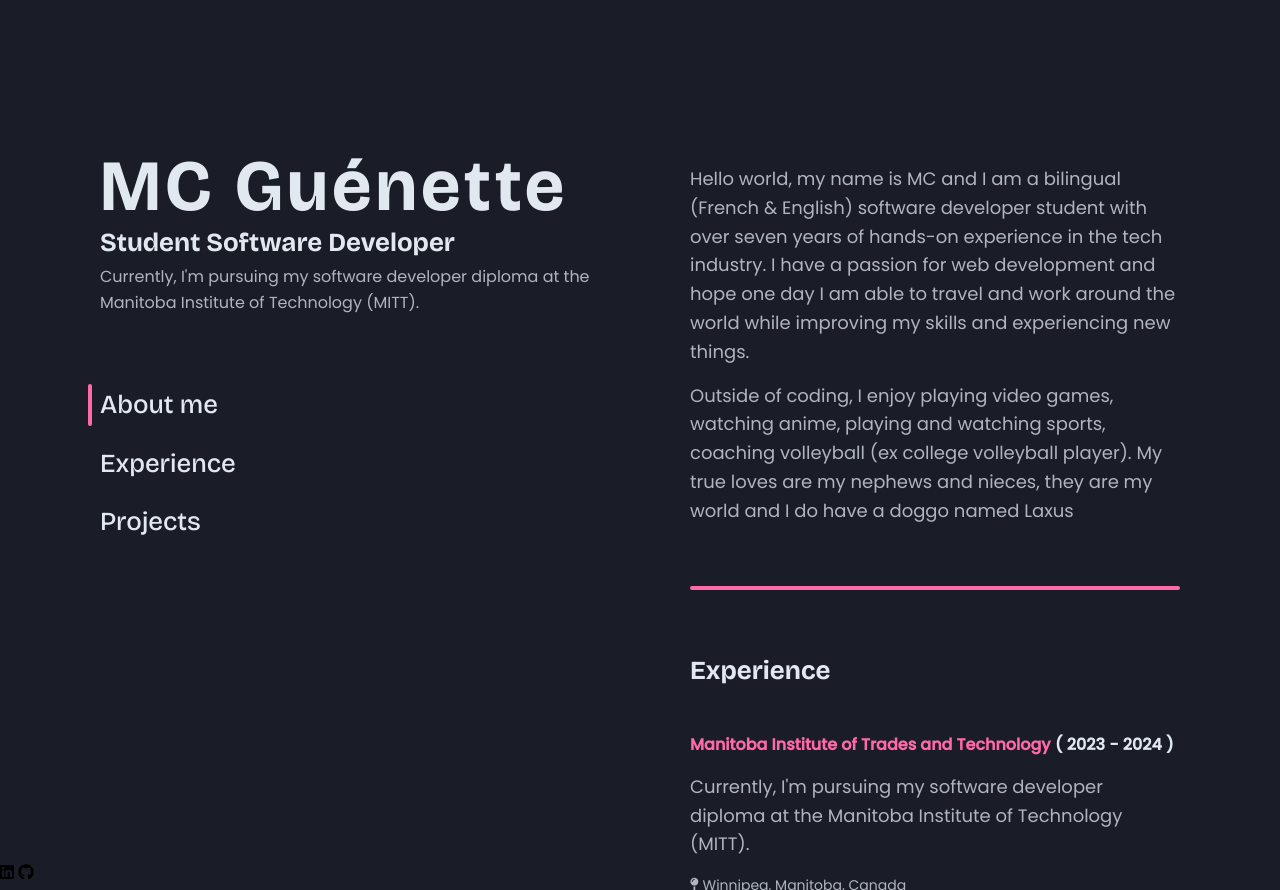
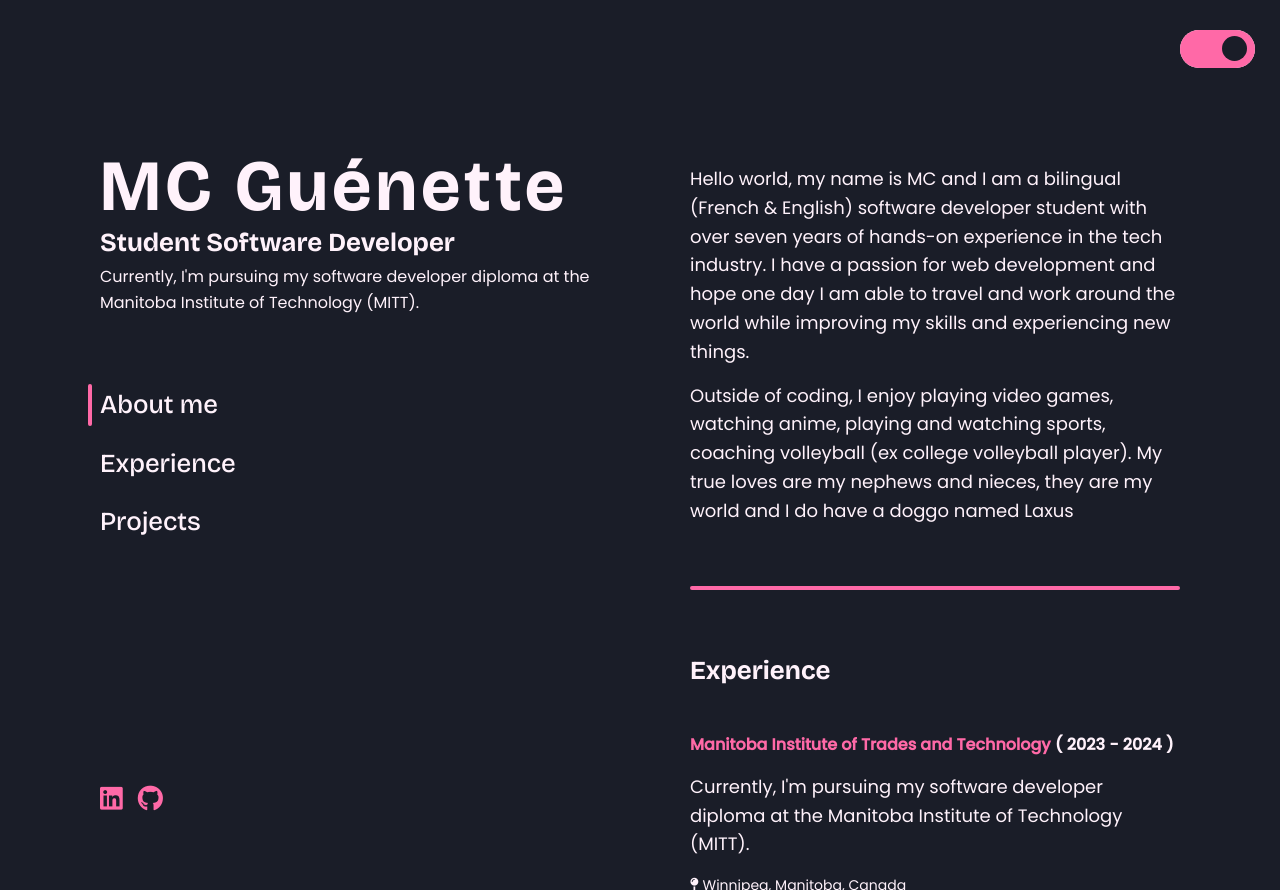
Before and after one commit to mcguenette/my-new-website, a website: page index.html in a window 1280 px wide. Both pictures are taken after a click on the link "About me". Drawn offline with nearby package versions, Linux system fonts and the light colour scheme; a web font is replaced by a local one.

Commit message:
added dark mode with toggle

```diff
--- a/index.html
+++ b/index.html
@@ -1,5 +1,6 @@
 <!DOCTYPE html>
 <html lang="en">
+
 <head>
     <meta charset="UTF-8">
     <meta name="viewport" content="width=device-width, initial-scale=1.0">
@@ -11,33 +12,49 @@
     <link rel="shortcut icon"
         href="https://res.cloudinary.com/dzdgpwtox/image/upload/v1656263678/designer-tool-uploads/bucket_9200/1656263676160.png"
         type="image/x-icon">
-        <script src="https://kit.fontawesome.com/20608a4ccb.js" crossorigin="anonymous"></script>
+    <script src="https://kit.fontawesome.com/20608a4ccb.js"
+        crossorigin="anonymous"></script>
     <link rel="preconnect" href="https://fonts.googleapis.com">
     <link rel="preconnect" href="https://fonts.gstatic.com" crossorigin>
-    <link href="https://fonts.googleapis.com/css2?family=Bricolage+Grotesque:opsz,wght@12..96,500;12..96,700;12..96,800&family=Darker+Grotesque:wght@900&family=Lilita+One&family=Poppins:wght@100;300;400;500&display=swap" rel="stylesheet">
+    <link
+        href="https://fonts.googleapis.com/css2?family=Bricolage+Grotesque:opsz,wght@12..96,500;12..96,700;12..96,800&family=Darker+Grotesque:wght@900&family=Lilita+One&family=Poppins:wght@100;300;400;500&display=swap"
+        rel="stylesheet">
     <link href="./src/style.css" rel="stylesheet">
     <script src="./src/main.js" defer></script>
     <title>MC Guenette</title>
 </head>
 <!-- <div id="light" style="--light-position-y: 0; --light-position-x: 0"></div> -->
+
+<body data-theme="dark">
+    <div class="switch-container">
+        <label>
+            <input type="checkbox" id="theme-toggle">
+            <span class="toggle"></span>
+        </label>
+    </div>
     <div class="container">
         <div class="two-columns">
             <header>
                 <div class="profile">
                     <h1><a href="/">MC Guénette</a></h1>
                     <h2>Student Software Developer</h2>
-                <p> Currently, I'm pursuing my software developer diploma at the
+                    <p> Currently, I'm pursuing my software developer diploma at
+                        the
                         Manitoba Institute of Technology (MITT).
                     </p>
-            </div>
+                    <!-- <button id="theme-switch" class="toggle">Dark Mode</button> -->
                     <nav>
                         <div id="marker"></div>
                         <a href="#" id="about-nav">About me</a>
                         <a href="#" id="experience-nav">Experience</a>
                         <a href="#" id="projects-nav">Projects</a>
                     </nav>
+                </div>
+                <nav class="footer">
+                    <a href="https://www.linkedin.com/in/mc-guenette/"><i class="fa-brands fa-linkedin"></i></a>
+                    <a href="https://github.com/mcguenette"><i class="fa-brands fa-github"></i></a>
+                </nav>
             </header>
-        <body>
             <main>
                 <section id="about">
                     <div>
@@ -50,9 +67,12 @@
                             and experiencing new things.
                         </p>
                         <p>
-                            Outside of coding, I enjoy playing video games, watching anime,
-                             playing and watching sports, coaching volleyball (ex college volleyball player).
-                             My true loves are my nephews and nieces, they are my world and I do have a doggo named Laxus
+                            Outside of coding, I enjoy playing video games,
+                            watching anime,
+                            playing and watching sports, coaching volleyball (ex
+                            college volleyball player).
+                            My true loves are my nephews and nieces, they are my
+                            world and I do have a doggo named Laxus
                         </p>
                         <div>
 
@@ -63,24 +83,37 @@
                 <section id="experience">
                     <h2>Experience</h2>
                     <div class="group-list">
-                            <h3>Manitoba Institute of Trades and Technology <span> ( 2023 - 2024 )</span></h3>
-                            <p> Currently, I'm pursuing my software developer diploma at the Manitoba Institute of Technology (MITT).
+                        <h3>Manitoba Institute of Trades and Technology <span> (
+                                2023 - 2024 )</span></h3>
+                        <p> Currently, I'm pursuing my software developer
+                            diploma at the Manitoba Institute of Technology
+                            (MITT).
                         </p>
-                            <p class="location"><i class="fa-solid fa-map-pin"></i> Winnipeg, Manitoba, Canada</p>
+                        <p class="location"><i class="fa-solid fa-map-pin"></i>
+                            Winnipeg, Manitoba, Canada</p>
                         <h3>Bold Commerce <span> ( 2015 - 2023 )</span></h3>
                         <p>
-                                Started in 2015, as one of the original members of the company, where I was hired as a
-                                Tier I Specialist + Account Manager. Worked with customers, developers, product managers
-                                to help identify bugs, help customers get setup and fix minor app/frontend issues.
+                            Started in 2015, as one of the original members of
+                            the company, where I was hired as a
+                            Tier I Specialist + Account Manager. Worked with
+                            customers, developers, product managers
+                            to help identify bugs, help customers get setup and
+                            fix minor app/frontend issues.
                         <p>
-                                Then, after some self-teaching I was able to reach the next level as a Tier II Specialist.
-                                In Tier II we handled more code, helped integrate applications on Shopify and worked on frontend
-                                bugs. Most frontend issues were fixable and when we came across some that were needing dev attention
-                                (backend bugs as well) we would create Jira tickets and escalate. Before leaving, I was able to gain some
+                            Then, after some self-teaching I was able to reach
+                            the next level as a Tier II Specialist.
+                            In Tier II we handled more code, helped integrate
+                            applications on Shopify and worked on frontend
+                            bugs. Most frontend issues were fixable and when we
+                            came across some that were needing dev attention
+                            (backend bugs as well) we would create Jira tickets
+                            and escalate. Before leaving, I was able to gain
+                            some
                             experience as a Tier II Expert & Tier II Team Lead.
                         </p>
                         </p>
-                            <p class="location"><i class="fa-solid fa-map-pin"></i> Ile-des-chenes, MB & Winnipeg, Manitoba, Canada</p>
+                        <p class="location"><i class="fa-solid fa-map-pin"></i>
+                            Ile-des-chenes, MB & Winnipeg, Manitoba, Canada</p>
                     </div>
                 </section>
                 <hr>
@@ -88,33 +121,38 @@
                     <h2>Projects</h2>
                     <div>
                         <div>
-                            <h3><a href="https://github.com/mcguenette?tab=repositories">Github repositories</a></h3>
+                            <h3><a
+                                    href="https://github.com/mcguenette?tab=repositories">Github
+                                    repositories</a></h3>
                             <hr class="hr-hyper">
-                            <h4><a href="https://mcguenette.github.io/guessing-game-dev/">Guessing game</a></h4>
-                            <p>A game where a player has 5 attempts to guess the secret number.
-                                The number is between 1-50 & there are messages to show how close you are. Guess away!
+                            <h4><a
+                                    href="https://mcguenette.github.io/guessing-game-dev/">Guessing
+                                    game</a></h4>
+                            <p>A game where a player has 5 attempts to guess the
+                                secret number.
+                                The number is between 1-50 & there are messages
+                                to show how close you are. Guess away!
                             </p>
-                            <h4><a href="https://mcguenette.github.io/light-bulb/">Light bulb</a></h4>
-                            <p>This simple project demonstrates the functionality of a lightbulb and a switch to control its on/off state.
-                                It is designed for beginners to understand the basics of HTML, CSS, and JavaScript.
+                            <h4><a
+                                    href="https://mcguenette.github.io/light-bulb/">Light
+                                    bulb</a></h4>
+                            <p>This simple project demonstrates the
+                                functionality of a lightbulb and a switch to
+                                control its on/off state.
+                                It is designed for beginners to understand the
+                                basics of HTML, CSS, and JavaScript.
                             </p>
-                            <h4><a href="https://mcguenette.github.io/magic-8-ball-dev/">Magic 8 ball</a></h4>
-                            <p> Lorem ipsum dolor sit amet, consectetur adipisicing elit.
-                                Maiores, itaque recusandae consequuntur eum,
-                                accusamus aspernatur delectus, libero assumenda accusantium tempore optio nemo
-                                totam magni quidem ipsa mollitia atque dignissimos laudantium.
+                            <h4><a
+                                    href="https://mcguenette.github.io/magic-8-ball-dev/">Magic
+                                    8 ball</a></h4>
+                            <p>I decided to create a magic 8 ball (taking it back to the 90s! 📻 )
+                                where you ask a yes or no question and the ball will give an answer.
                             </p>
                         </div>
                     </div>
                 </section>
-                <hr>
             </main>
-        </body>
         </div>
     </div>
-<footer>
-    <i class="fa-brands fa-linkedin"></i>
-    <i class="fa-brands fa-github"></i>
-</footer>
-
+</body>
 </html>
--- a/src/main.js
+++ b/src/main.js
@@ -20,6 +20,20 @@ function selectAll(selector, parent = document) {
   return [...parent.querySelectorAll(selector)];
 }
 
+// Dark/Light mode
+const themeToggle = document.querySelector('#theme-toggle');
+const body = document.body;
+
+themeToggle.checked = body.getAttribute('data-theme') === 'dark';
+
+themeToggle.addEventListener('change', function () {
+    if (themeToggle.checked) {
+        body.setAttribute('data-theme', 'dark');
+    } else {
+        body.setAttribute('data-theme', 'light');
+    }
+});
+
 // Create/Add Marker
 const marker = select('#marker');
 const items = selectAll('nav a');
@@ -39,8 +53,8 @@ onEvent('DOMContentLoaded', document, function () {
     function scrollToSection(sectionId) {
       const section = select(sectionId);
       if (section) {
-        select('main').scrollTo({
-          top: section.offsetTop - select('nav').offsetHeight,
+        document.querySelector('main').scrollTo({
+          top: section.offsetTop - select('#nav').offsetHeight,
           behavior: 'smooth'
         });
       }
@@ -66,7 +80,7 @@ onEvent('DOMContentLoaded', document, function () {
           if (activeLink) {
             activeLink.classList.add('active');
             // Update marker position
-            const marker = document.getElementById('marker');
+            const marker = select('#marker');
             marker.style.display = 'block';
             marker.style.top = activeLink.offsetTop + 'px';
             marker.style.height = activeLink.offsetHeight + 'px';
@@ -75,17 +89,18 @@ onEvent('DOMContentLoaded', document, function () {
       });
     }
     // Nav link events
-    document.getElementById('about-nav').addEventListener('click', function (event) {
+    select('#about-nav').addEventListener('click', function (event) {
       event.preventDefault();
       scrollToSection('about');
     });
 
-    document.getElementById('experience-nav').addEventListener('click', function (event) {
+    select('#experience-nav').addEventListener('click', function (event) {
       event.preventDefault();
+      console.log('clicked experience');
       scrollToSection('experience');
     });
 
-    document.getElementById('projects-nav').addEventListener('click', function (event) {
+    select('#projects-nav').addEventListener('click', function (event) {
       event.preventDefault();
       scrollToSection('projects');
     });
--- a/src/style.css
+++ b/src/style.css
@@ -2,8 +2,6 @@
 @import url(./reset.css);
 
 :root {
-    --app-dark-bg: #1a1d28;
-    --app-light: rgb(226, 232, 240);
     --app-red: #ff3c57;
     --app-green: #33ab4e;
     --app-purple: #833cff;
@@ -13,8 +11,21 @@
     --app-pink: #ff69a7;
 }
 
+:root body[data-theme="dark"] {
+    --app-bg: #1a1d28;
+    --app-font: rgb(255 242 251);
+    --app-input-bg: rgba(255, 255, 255, 0.1);
+}
+
+:root body[data-theme="light"] {
+    --app-bg: rgb(255 242 251);
+    --app-font: #1a1d28;
+    --app-input-bg: rgba(255, 255, 255, 0.815);
+}
+
 body {
-    background-color: var(--app-dark-bg);
+    background-color: var(--app-bg);
+    color: var(--app-font);
     font-family: Poppins;
     line-height: 1.625;
     overflow: hidden;
@@ -54,12 +65,13 @@ nav {
     display: flex;
     flex-direction: column;
     z-index: 100;
+    margin: 60px 0px;
 }
 
 nav a {
     margin: 8px 0px;
     font-size: 24px;
-    color: var(--app-light);
+    color: var(--app-font);
     text-decoration: none;
     transition: color 0.3s;
     cursor: pointer;
@@ -154,7 +166,7 @@ h1,
 h2,
 p,
 h1 a, h2 a, h3 span, h3 a {
-    color: var(--app-light);
+    color: var(--app-font);
     text-decoration: none;
 }
 
@@ -173,7 +185,10 @@ article p {
     font-size: 18px;
     margin-top: 15px;
     line-height: 1.6;
-    cursor: pointer;
+}
+
+section#projects {
+    margin-bottom: 100px;
 }
 
 p.location {
@@ -191,13 +206,8 @@ p.location {
 
 #list li {
     font-size: 20px;
-    color: #f4f6f8;
+    color: var(--app-font);
     transition: all .25s ease-in-out;
-    cursor: pointer;
-}
-
-#list li:hover {
-    color: #0f9;
 }
 
 #list li+li {
@@ -210,45 +220,117 @@ li {
 }
 
 li span {
-    color: var(--app-light);
+    color: var(--app-font);
     font-weight: 600;
 }
 
 p {
-    color: rgb(226 232 240 / 75%);
+    color: var(--app-font);
 }
 
 /* - - - - - - - - - - - - - - - - - - - - - - - - - - - */
-/* Buttons */
-/* - - - - - - - - - - - - - - - - - - - - - - - - - - - */
+  /*  Dark mode                                            */
+  /* - - - - - - - - - - - - - - - - - - - - - - - - - - - */
 
-.button {
-    margin-top: 30px;
-    padding: 0 25px;
-    height: 45px;
-    border-radius: 4px;
-    font-size: 17px;
-    font-weight: 600;
-    color: #fff;
-    background-color: var(--app-blue);
-    box-shadow: rgba(0, 0, 0, .3) 0px 26px 30px -10px, rgba(0, 0, 0, .3) 0px 16px 10px -10px;
-    transition: all 0.25s ease-in-out;
+
+#theme-toggle {
+    position: relative;
+    width: 200px;
+}
+
+.switch-container {
+    margin:20px 0px;
+}
+
+label {
+    position: absolute;
+    width: 75px;
+    height: 37.5px;
+    background-color: var(--app-font);
+    border-radius: 50px;
     cursor: pointer;
 }
 
-.button:hover {
-    background-color: var(--app-blue-hover);
+input {
+    position: absolute;
+    display: none;
 }
 
-/* #light {
-    width: 750px;
-    height: 750px;
+.toggle {
+    position: absolute;
+    width: 75px;
+    height: 37.5px;
+    border-radius: 50px;
+    transition: 0.3s;
+}
+
+input:checked ~ .toggle {
+    background-color: var(--app-pink);
+}
+
+.toggle::before {
+    content: "";
+    position: absolute;
+    top: 6px;
+    left: 10px;
+    width: 25px;
+    height: 25px;
     border-radius: 50%;
-    position: absolute;
-    transform: translate(var(--light-position-x, 0px), var(--light-position-y, 0px));
-    background-color: #2d3346;
-    filter: blur(50px);
-    opacity: 0.2;
-    transition: filter 0.3s, opacity 0.3s;
-    overflow: hidden;
-  } */
+    box-shadow: inset 10px -1px 0px 0px var(--app-pink);
+    background-color: var(--app-font);
+    transition: 0.3s;
+}
+
+input:checked ~ .toggle::before {
+    transform: translateX(32px);
+    background-color: var(--app-bg);
+    box-shadow: none;
+}
+
+.switch-container {
+    margin: 20px 0px;
+    position: fixed;
+    top: 10px;
+    right: 100px;
+    z-index: 1000;
+}
+
+
+/* Footer */
+
+nav.footer {
+    flex-direction: row;
+    gap: 15px;
+    margin: 100px 0px 0px 0px;
+    height: 100vh;
+}
+
+.fa-brands, .fab {
+    font-weight: 400;
+    color: var(--app-pink);
+}
+
+/* Media queries */
+
+
+/* Add a media query for smaller screens */
+@media screen and (min-width: 768px) {
+    .two-columns {
+      flex-direction: row;
+    }
+
+    header {
+      width: 50%;
+    }
+
+    main {
+      width: 50%;
+    }
+  }
+
+  /* Additional media query for even smaller screens */
+  @media screen and (max-width: 600px) {
+    .two-columns {
+      gap: 2rem; /* Adjust the gap for smaller screens */
+    }
+  }
```
Lines whose indentation alone changed are shown as unchanged.
